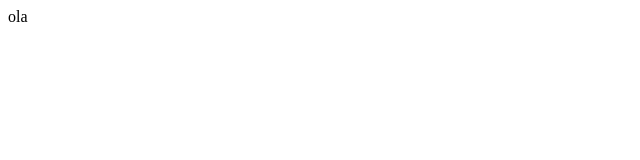
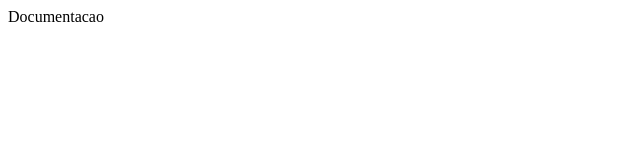
Before and after one commit to josecatanao/DashResp, a React (Create React App) app: page /documentacao in a window 1280 px wide. Shown: the top 160 px of the page, without its empty margins (0-640 px from the left). Built offline with nearby package versions, Linux system fonts and the light colour scheme.

Commit message:
adicionando rotas

```diff
--- a/package.json
+++ b/package.json
@@ -8,6 +8,7 @@
     "@testing-library/user-event": "^13.5.0",
     "react": "^18.1.0",
     "react-dom": "^18.1.0",
+    "react-router-dom": "^6.3.0",
     "react-scripts": "5.0.1",
     "web-vitals": "^2.1.4"
   },
--- a/src/App.js
+++ b/src/App.js
@@ -1,7 +1,8 @@
+import Rotas from "./routes";
 function App() {
   return (
     <div>
-      ola
+       <Rotas/>
     </div>
   );
 }
--- /dev/null
+++ b/src/pages/Dashboard/index.jsx
@@ -0,0 +1,11 @@
+import "./style.css";
+
+function Dashboard() {
+  return (
+        <div>
+            Dashboard
+        </div>
+  )
+}
+
+export default Dashboard;
--- /dev/null
+++ b/src/pages/Documentacao/index.jsx
@@ -0,0 +1,11 @@
+import "./style.css";
+
+function Documentacao() {
+  return (
+        <div>
+            Documentacao
+        </div>
+  )
+}
+
+export default Documentacao;
--- /dev/null
+++ b/src/pages/Inicio/index.jsx
@@ -0,0 +1,11 @@
+import "./style.css";
+
+function Inicio() {
+  return (
+        <div>
+            Inicio
+        </div>
+  )
+}
+
+export default Inicio;
--- /dev/null
+++ b/src/pages/Sobre/index.jsx
@@ -0,0 +1,11 @@
+import "./style.css";
+
+function Sobre() {
+  return (
+        <div>
+            Sobre
+        </div>
+  )
+}
+
+export default Sobre;
--- /dev/null
+++ b/src/routes.js
@@ -0,0 +1,24 @@
+import React from "react";
+import { BrowserRouter, Route, Routes } from "react-router-dom";
+
+import Inicio from "./pages/Inicio";
+import Dashboard from "./pages/Dashboard";
+import Documentacao from "./pages/Documentacao";
+import Sobre from "./pages/Sobre";
+
+function Rotas(){
+
+    return(
+        <BrowserRouter>
+            <Routes>
+                <Route path="/" exact  element={<Inicio />} />
+                <Route path="/dashboard"  element={<Dashboard />} />
+                <Route path="/documentacao"  element={<Documentacao />} />
+                <Route path="/sobre"  element={<Sobre />} />
+            </Routes>
+        </BrowserRouter>
+    )
+
+}
+
+export default Rotas;
```
Also changed, not shown: src/pages/Dashboard/style.css (added), src/pages/Documentacao/style.css (added), src/pages/Inicio/style.css (added), src/pages/Sobre/style.css (added), 1 other file (tests, documents, lock files or other folders).
